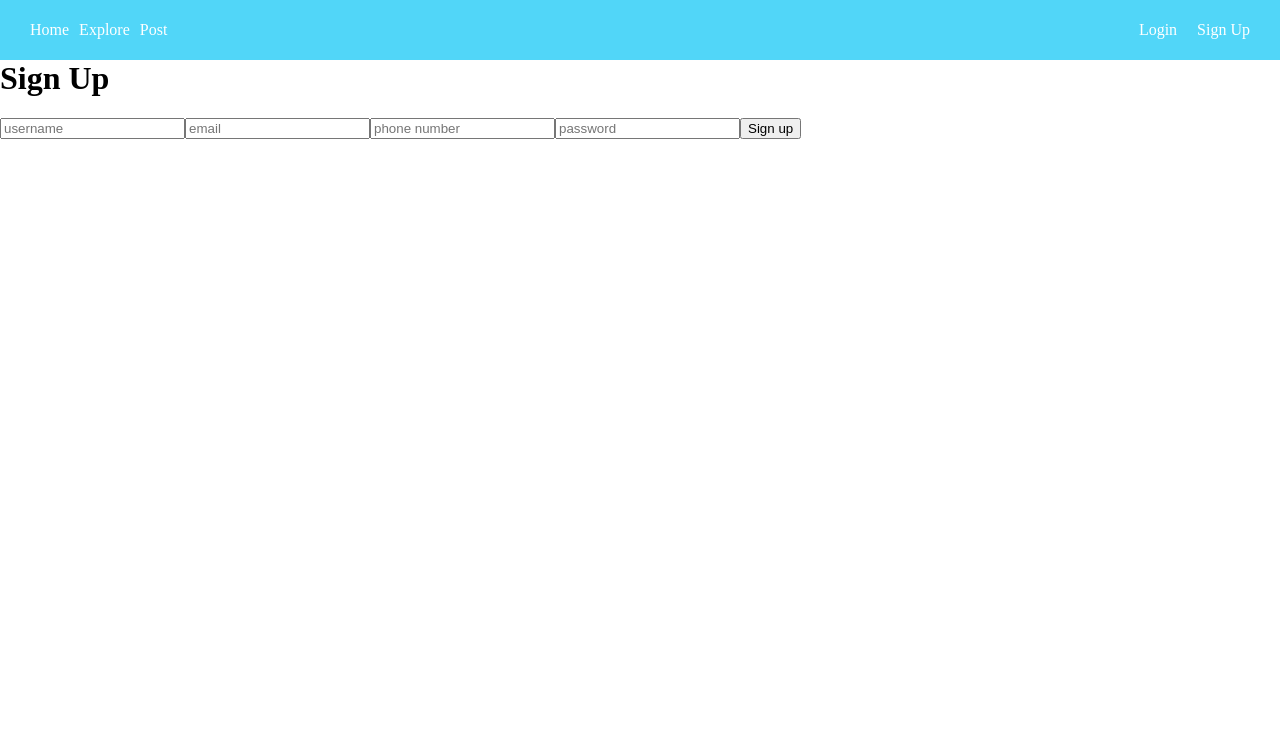
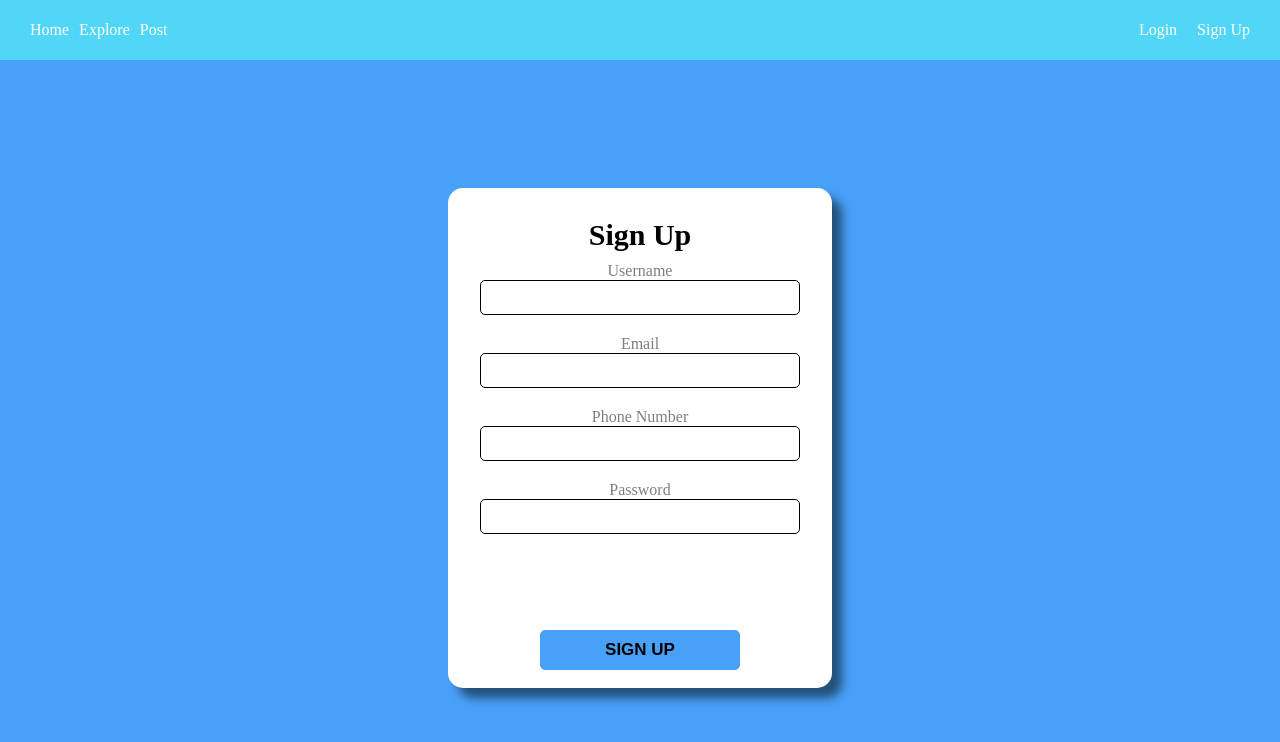
Before and after one commit to AnandOchir/HomeworkFreelancer, a React (Create React App) app: page /sign-up in a window 1280 px wide. Shown: the top 742 px of the page. Built offline with nearby package versions, Linux system fonts and the light colour scheme; no server answers; the database is empty.

Commit message:
Login & SignUp Screen Front End

```diff
--- a/src/common-components/box.jsx
+++ b/src/common-components/box.jsx
@@ -1,6 +1,7 @@
 import styled from 'styled-components'
 
 export const Box = styled.div`
+    background-color: ${props => props.color};
     width: ${props => props.width};
     height: ${props => props.height};
     flex-wrap: ${props => props.wrap};
@@ -29,5 +30,6 @@ export const Box = styled.div`
     padding-bottom: ${props => props.pb};
     padding-left: ${props => props.pl};
     padding-right: ${props => props.pr};
-    cursor: ${props => props.pointer && 'pointer'}
+    cursor: ${props => props.pointer && 'pointer'};
+    box-shadow: ${props => props.shadow && '10px 10px 10px rgb(0 0 0 / 0.5)'};
 `
--- a/src/common-components/button.jsx
+++ b/src/common-components/button.jsx
@@ -1,4 +1,24 @@
 import styled from 'styled-components';
 
 export const Button = styled.button`
+    background-color: ${props => props.bcolor};
+    width: ${props => props.width};
+    height: ${props => props.height};
+    border: ${props => '1px solid ' + props.borderColor};
+    border-top: ${props => '1px solid ' + props.borderTopColor};
+    border-bottom: ${props => '1px solid ' + props.borderBottomColor};
+    border-radius: ${props => props.br};
+    margin: ${props => props.m};
+    margin-top: ${props => props.mt};
+    margin-bottom: ${props => props.mb};
+    margin-left: ${props => props.ml};
+    margin-right: ${props => props.mr};
+    padding: ${props => props.p};
+    padding-top: ${props => props.pt};
+    padding-bottom: ${props => props.pb};
+    padding-left: ${props => props.pl};
+    padding-right: ${props => props.pr};
+    font-size: ${props => props.fs};
+    color: ${props => props.color};
+    font-weight: ${props => props.fw};
 `
--- a/src/common-components/input.jsx
+++ b/src/common-components/input.jsx
@@ -1,4 +1,24 @@
 import styled from 'styled-components';
 
 export const Input = styled.input`
+    background-color: ${props => props.bcolor};
+    width: ${props => props.width};
+    height: ${props => props.height};
+    border: ${props => '1px solid ' + props.borderColor};
+    border-top: ${props => '1px solid ' + props.borderTopColor};
+    border-bottom: ${props => '1px solid ' + props.borderBottomColor};
+    border-radius: ${props => props.br};
+    margin: ${props => props.m};
+    margin-top: ${props => props.mt};
+    margin-bottom: ${props => props.mb};
+    margin-left: ${props => props.ml};
+    margin-right: ${props => props.mr};
+    padding: ${props => props.p};
+    padding-top: ${props => props.pt};
+    padding-bottom: ${props => props.pb};
+    padding-left: ${props => props.pl};
+    padding-right: ${props => props.pr};
+    font-size: ${props => props.fs};
+    color: ${props => props.color};
+    font-weight: ${props => props.fw};
 `
--- a/src/common-components/text.jsx
+++ b/src/common-components/text.jsx
@@ -5,4 +5,10 @@ export const Text = styled.div`
     color: ${props => props.color};
     text-align: ${props => props.textAlign};
     opacity: ${props => props.opacity};
+    font-weight: ${props => props.fw};
+    margin: ${props => props.m};
+    margin-top: ${props => props.mt};
+    margin-bottom: ${props => props.mb};
+    margin-left: ${props => props.ml};
+    margin-right: ${props => props.mr};
 `
--- a/src/components/navigation.jsx
+++ b/src/components/navigation.jsx
@@ -46,7 +46,7 @@ export const Navigation = () => {
                 <Box mr="20px" pointer onClick={() => navigate("sign-in")}>
                   <Text color={colors.supportColor}>Login</Text>
                 </Box>
-                <Box pointer onClick={() => navigate("sing-up")}>
+                <Box pointer onClick={() => navigate("sign-up")}>
                   <Text color={colors.supportColor}>Sign Up</Text>
                 </Box>
               </>
--- a/src/screens/profile-screen.js
+++ b/src/screens/profile-screen.js
@@ -1,15 +1,17 @@
 import React, { useContext } from "react";
+import { useNavigate } from "react-router-dom";
 import { Box, Text } from "../common-components";
 import { Loading } from "../components";
 import { Posts } from "../components/posts";
-import { useDoc } from "../Hooks/firebase";
+import { useDoc, useFirebase } from "../Hooks/firebase";
 import { AuthContext } from "../Providers/auth-provider";
 
 export const ProfileScreen = () => {
+  const navigate = useNavigate()
   const { user } = useContext(AuthContext);
   const uid = user && user.uid;
+  const { auth } = useFirebase()
   const { data } = useDoc("users/" + uid);
-
 
   if (!(data && data.id != 'null')) {
     return (
@@ -17,8 +19,13 @@ export const ProfileScreen = () => {
     );
   }
 
+  if(!uid) {
+    navigate('/sign-in')
+  }
+
   return (
     <Box p={"20px"}>
+      <Box display={'flex'} direction={'row'} items={'center'} justify={'space-between'}  >
         <Box
           display={"flex"}
           alignItems={"center"}
@@ -53,10 +60,18 @@ export const ProfileScreen = () => {
             </div>
           </Box>
         </Box>
+        <Box br={'5px'} borderColor={'red'} p={'5px'} onClick={() => auth.signOut()}>
+          <Text color={'red'} fw={'600'} fs={'15px'} >Log Out</Text>
+        </Box>
+      </Box>
 
         <Text textAlign={'center'}  fs={'40px'} >Your Posts</Text>
-
+        {
+          data.posts.length > 0 ?
             <Posts data={data} />
+            :
+            <Text mt={'40px'} textAlign={'center'} fs={'30px'} >You have no post</Text>
+        }
     </Box>
   );
 };
--- a/src/screens/sign-in-screen.js
+++ b/src/screens/sign-in-screen.js
@@ -1,6 +1,7 @@
 import React, { useState } from "react";
 import { useCol, useFirebase } from "../Hooks/firebase";
 import { useNavigate } from "react-router-dom";
+import { Text, Box, colors, Input, Button } from "../common-components/";
 
 export const SignInScreen = () => {
   const navigate = useNavigate()
@@ -8,10 +9,13 @@ export const SignInScreen = () => {
 
   const [email, setEmail] = useState("");
   const [password, setPassword] = useState("");
+  const [loading, setLoading] = useState("");
 
   const SignIn = () => {
+    setLoading("Loading ...")
     auth.signInWithEmailAndPassword(email, password)
       .then(() => {
+        setLoading('success')
         navigate('/')
       })
       .catch((error) => {
@@ -21,20 +25,34 @@ export const SignInScreen = () => {
   };
 
   return (
-    <div>
-      <h1>Sign In</h1>
-      <input
-        placeholder={"email"}
+    <Box color={colors.mainColor} width={'100%'} height={`${window.innerHeight - 60}px`} display={'flex'} justify={'center'} items={'center'}>
+      <Box br={'15px'} shadow={true} color={'white'} display={'flex'} direction={'column'} width={'30vw'} height={'500px'} mt={'15px'} items={'center'} >
+        <Box width={'100%'}>
+          <Text m={'10px'} mt={'30px'} textAlign={'center'} fw={600} fs={'30px'}>Login</Text>
+          <Box mb={'20px'} width={'100%'} display={'flex'} items={'center'} direction={"column"} >
+            <Text opacity={"0.5"}>Email</Text>
+            <Input
+              width={'80%'} borderColor={'black'} br={'5px'} p={'5px'} fs={'20px'}
               value={email}
               onChange={(e) => setEmail(e.target.value)}
             />
-      <input
-        placeholder={"password"}
+          </Box>
+          <Box mb={'20px'} width={'100%'} display={'flex'} items={'center'} direction={"column"} >
+            <Text opacity={"0.5"}>Password</Text>
+            <Input
+              width={'80%'} borderColor={'black'} br={'5px'} p={'5px'} fs={'20px'}
               type={"password"}
               value={password}
               onChange={(e) => setPassword(e.target.value)}
             />
-      <button onClick={SignIn}>Sign In</button>
-    </div>
+          </Box>
+        </Box>
+        <Text>{loading}</Text>
+        <Button
+          p={'5px'} width={'200px'} height={'40px'} fs={'17px'} fw={'bold'} bcolor={colors.mainColor} br={'5px'}
+          mt={'20%'} borderColor={colors.mainColor}
+          onClick={SignIn}>LOGIN</Button>
+      </Box>
+    </Box>
   );
 };
--- a/src/screens/sign-up-screen.js
+++ b/src/screens/sign-up-screen.js
@@ -1,6 +1,7 @@
 import React, { useState } from "react";
 import { useCol, useFirebase } from "../Hooks/firebase";
 import { useNavigate } from "react-router-dom";
+import { Text, Box, colors, Input, Button } from "../common-components/";
 
 export const SignUpScreen = () => {
   const navigate = useNavigate()
@@ -11,8 +12,10 @@ export const SignUpScreen = () => {
   const [email, setEmail] = useState("");
   const [number, setNumber] = useState("");
   const [password, setPassword] = useState("");
+  const [loading, setLoading] = useState("")
 
   const SignUp = () => {
+    setLoading("Loading ...")
     auth
       .createUserWithEmailAndPassword(email, password)
       .then((userCredential) => {
@@ -27,6 +30,7 @@ export const SignUpScreen = () => {
             profileImg: 'https://cdn.pixabay.com/photo/2015/10/05/22/37/blank-profile-picture-973460_1280.png',
             posts: []
           });
+          setLoading("success")
           console.log("success");
           navigate("/");
         } catch {
@@ -40,31 +44,77 @@ export const SignUpScreen = () => {
   };
 
   return (
-    <div>
-      <h1>Sign Up</h1>
-      <input
-        placeholder={"username"}
+    // <div>
+    //   <h1>Sign Up</h1>
+    //   <input
+    //     placeholder={"username"}
+    //     value={username}
+    //     onChange={(e) => setUsername(e.target.value)}
+    //   />
+    //   <input
+    //     placeholder={"email"}
+    //     value={email}
+    //     onChange={(e) => setEmail(e.target.value)}
+    //   />
+    //   <input
+    //     maxLength={8}
+    //     placeholder={"phone number"}
+    //     value={number}
+    //     onChange={(e) => setNumber(e.target.value)}
+    //   />
+    //   <input
+    //     placeholder={"password"}
+    //     type={"password"}
+    //     value={password}
+    //     onChange={(e) => setPassword(e.target.value)}
+    //   />
+    //   <button onClick={SignUp}>Sign up</button>
+    // </div>
+    <Box color={colors.mainColor} width={'100%'} height={`${window.innerHeight - 60}px`} display={'flex'} justify={'center'} items={'center'}>
+    <Box br={'15px'} shadow={true} color={'white'} display={'flex'} direction={'column'} width={'30vw'} height={'500px'} mt={'15px'} items={'center'} >
+      <Box width={'100%'}>
+        <Text m={'10px'} mt={'30px'} textAlign={'center'} fw={600} fs={'30px'}>Sign Up</Text>
+        <Box mb={'20px'} width={'100%'} display={'flex'} items={'center'} direction={"column"} >
+          <Text opacity={"0.5"}>Username</Text>
+          <Input
+            width={'80%'} borderColor={'black'} br={'5px'} p={'5px'} fs={'20px'}
             value={username}
             onChange={(e) => setUsername(e.target.value)}
           />
-      <input
-        placeholder={"email"}
+        </Box>
+        <Box mb={'20px'} width={'100%'} display={'flex'} items={'center'} direction={"column"} >
+          <Text opacity={"0.5"}>Email</Text>
+          <Input
+            width={'80%'} borderColor={'black'} br={'5px'} p={'5px'} fs={'20px'}
             value={email}
             onChange={(e) => setEmail(e.target.value)}
           />
-      <input
+        </Box>
+        <Box mb={'20px'} width={'100%'} display={'flex'} items={'center'} direction={"column"} >
+          <Text opacity={"0.5"}>Phone Number</Text>
+          <Input
+            width={'80%'} borderColor={'black'} br={'5px'} p={'5px'} fs={'20px'}
             maxLength={8}
-        placeholder={"phone number"}
             value={number}
             onChange={(e) => setNumber(e.target.value)}
           />
-      <input
-        placeholder={"password"}
+        </Box>
+        <Box mb={'20px'} width={'100%'} display={'flex'} items={'center'} direction={"column"} >
+          <Text opacity={"0.5"}>Password</Text>
+          <Input
+            width={'80%'} borderColor={'black'} br={'5px'} p={'5px'} fs={'20px'}
             type={"password"}
             value={password}
             onChange={(e) => setPassword(e.target.value)}
           />
-      <button onClick={SignUp}>Sign up</button>
-    </div>
+        </Box>
+      </Box>
+      <Text>{loading}</Text>
+      <Button
+        p={'5px'} width={'200px'} height={'40px'} fs={'17px'} fw={'bold'} bcolor={colors.mainColor} br={'5px'}
+        mt={'20%'} borderColor={colors.mainColor}
+        onClick={SignUp}>SIGN UP</Button>
+    </Box>
+  </Box>
   );
 };
```
Lines whose indentation alone changed are shown as unchanged.
